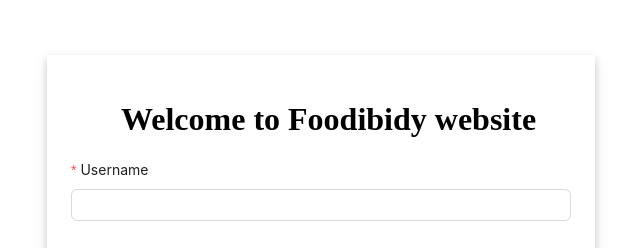
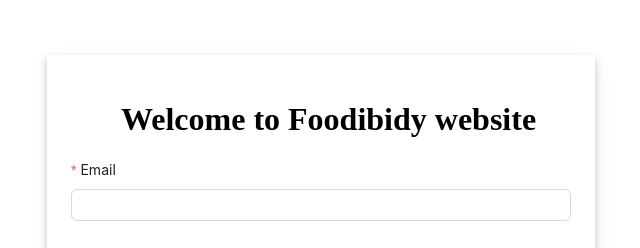
Before and after one commit to NHACTAOHOCBAI/Foodibidy, a React (Vite) app in the folder Fodibidy_web/: page /login in a window 1280 px wide. Shown: the part 130-378 px from the top of the page, without its empty margins (319-959 px from the left). Built offline with nearby package versions, Linux system fonts and the light colour scheme.

Commit message:
minor change

```diff
--- a/Fodibidy_web/src/pages/auth/Login.tsx
+++ b/Fodibidy_web/src/pages/auth/Login.tsx
@@ -1,22 +1,27 @@
-import React from 'react';
-import type { FormProps } from 'antd';
-import { Button, Checkbox, Form, Input } from 'antd';
+/* eslint-disable @typescript-eslint/no-explicit-any */
+import { useState } from 'react';
+import { Button, Checkbox, Form, Input, message } from 'antd';
 import { useNavigate } from 'react-router';
-
-type FieldType = {
-    username?: string;
-    password?: string;
-    remember?: string;
-};
-
-const onFinish: FormProps<FieldType>['onFinish'] = (values) => {
-    console.log('Success:', values);
-};
-
+import { login } from '../../services/auth';
 
 const Login = () => {
     const navigate = useNavigate()
+    const [isPending, setIsPending] = useState(false)
+    const [messageApi, contextHolder] = message.useMessage();
+    const onFinish = async ({ email, password }: { email: string, password: string }) => {
+        setIsPending(true)
+        try {
+            await login(email, password)
+            messageApi.success("Login successfully")
+        }
+        catch (err: any) {
+            messageApi.error(err.error)
+        }
+        setIsPending(false)
+    };
     return (
+        <>
+            {contextHolder}
             <div style={{ height: '100%', display: 'flex', justifyContent: 'center', alignItems: 'center' }}>
                 <div style={{ width: 500, boxShadow: " 0 4px 8px 0 rgba(0, 0, 0, 0.2), 0 6px 20px 0 rgba(0, 0, 0, 0.05)", padding: 24 }}>
                     <h1 style={{ marginLeft: 50 }}>Welcome to Foodibidy website</h1>
@@ -27,15 +32,18 @@
                         onFinish={onFinish}
                         autoComplete="off"
                     >
-                    <Form.Item<FieldType>
-                        label="Username"
-                        name="username"
-                        rules={[{ required: true, message: 'Please input your username!' }]}
+                        <Form.Item
+                            label="Email"
+                            name="email"
+                            rules={[
+                                { required: true, message: 'Please input your email!' },
+                                { type: 'email', message: 'Please enter a valid email address!' },
+                            ]}
                         >
-                        <Input />
+                            <Input disabled={isPending} />
                         </Form.Item>
 
-                    <Form.Item<FieldType>
+                        <Form.Item
                             label="Password"
                             name="password"
                             rules={[{ required: true, message: 'Please input your password!' }]}
@@ -43,7 +51,7 @@
                             <Input.Password />
                         </Form.Item>
 
-                    <Form.Item<FieldType> name="remember" valuePropName="checked" label={null}>
+                        <Form.Item name="remember" valuePropName="checked" label={null}>
                             <Checkbox>Remember me</Checkbox>
                         </Form.Item>
 
@@ -58,6 +66,7 @@
                     </div>
                 </div>
             </div>
+        </>
     )
 }
 
```
Lines whose indentation alone changed are shown as unchanged.
